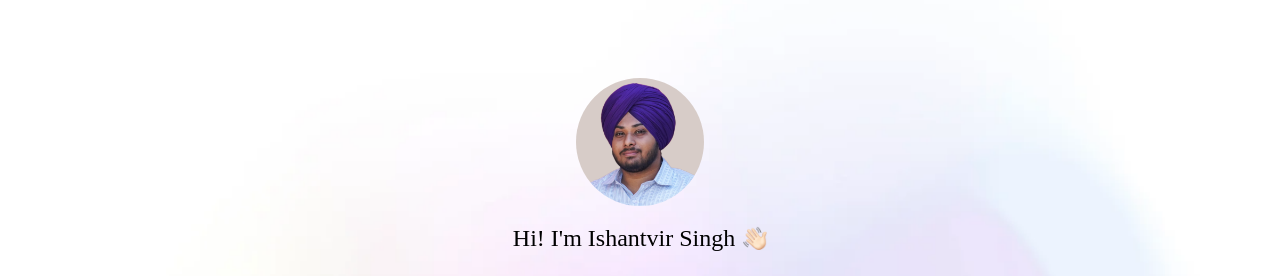
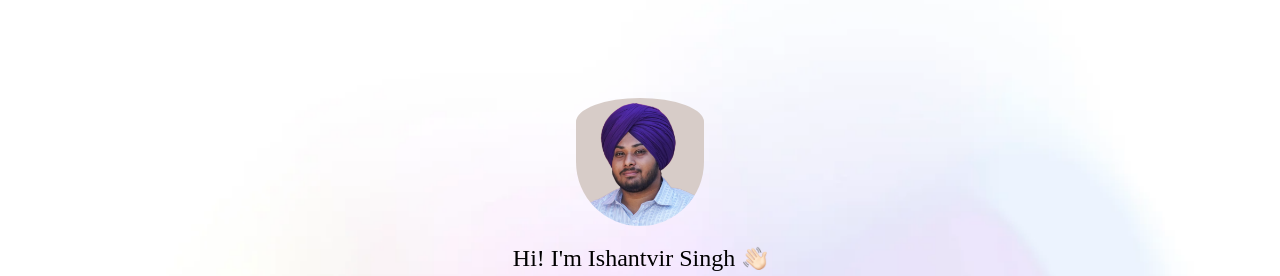
Before and after one commit to Ishantvir/myportfolio, a plain HTML site: page index.html in a window 1280 px wide. Shown: the part 102-378 px from the top of the page. Drawn offline with nearby package versions, Linux system fonts and the light colour scheme; files whose address does not match are found by name; a web font is replaced by a local one.

Commit message:
Update index.html

```diff
--- a/index.html
+++ b/index.html
@@ -63,7 +63,7 @@
 
     <!-- ------------------Header------------------ -->
     <div class="w-11/12 max-w-3xl text-center mx-auto h-screen flex flex-col items-center justify-center gap-4">
-        <img src="./images/ishantvir.jpg" alt="" class="rounded-full  w-32">
+        <img src="./images/ishantvir.jpg" alt="" class="rounded-full  w-32 pt-10">
 
         <h3 class="flex items-center gap-2 text-xl md:text-2xl mb-3 font-Ovo">Hi! I'm Ishantvir Singh <img src="./images/hand-icon.png" alt="" class="w-6"></h3>
         <h1 class="text-3xl sm:text-6xl lg:text-[66px] font-Ovo">Full Stack Developer</h1>
```
